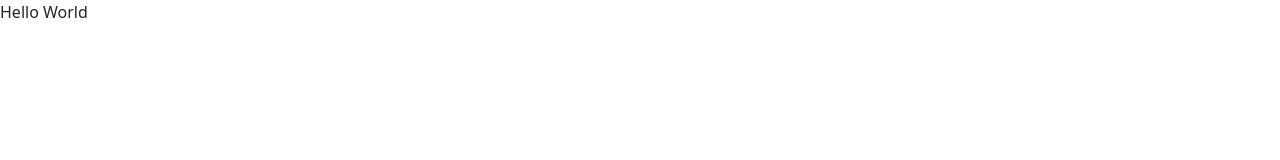
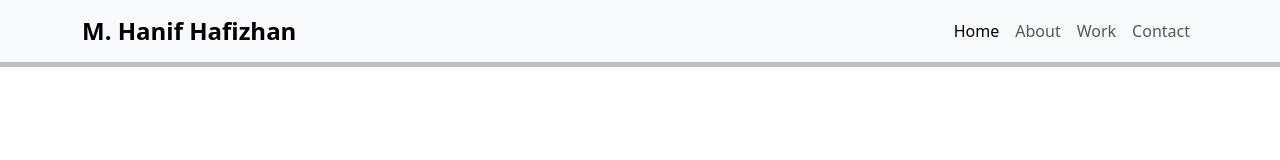
Before and after one commit to EnvoyX/Portfolio, a plain HTML site: page index.html in a window 1280 px wide. Drawn offline with nearby package versions, Linux system fonts and the light colour scheme.

Commit message:
added navbar

```diff
--- a/index.html
+++ b/index.html
@@ -8,7 +8,30 @@
     <link rel="stylesheet" href="style.css">
 </head>
 <body>
-Hello World
+    <nav class="navbar navbar-expand-lg bg-body-tertiary">
+        <div class="container">
+            <a class="navbar-brand fs-4 fw-bold" href="#">M. Hanif Hafizhan</a>
+            <button class="navbar-toggler" type="button" data-bs-toggle="collapse" data-bs-target="#navbarNav" aria-controls="navbarNav" aria-expanded="false" aria-label="Toggle navigation">
+            <span class="navbar-toggler-icon"></span>
+            </button>
+            <div class="collapse navbar-collapse" id="navbarNav">
+            <ul class="navbar-nav ms-auto">
+                <li class="nav-item">
+                    <a class="nav-link active" aria-current="page" href="#">Home</a>
+                </li>
+                <li class="nav-item">
+                    <a class="nav-link" href="#">About</a>
+                </li>
+                <li class="nav-item">
+                    <a class="nav-link" href="#">Work</a>
+                </li>
+                <li class="nav-item">
+                    <a class="nav-link" href="#">Contact</a>
+                </li>
+            </ul>
+            </div>
+        </div>
+</nav>
 
 
 
--- a/style.css
+++ b/style.css
@@ -0,0 +1,4 @@
+.navbar{
+    background-color: white;
+    box-shadow: 0 0 0 5px rgba(0, 0, 0, 0.25);
+}
```
